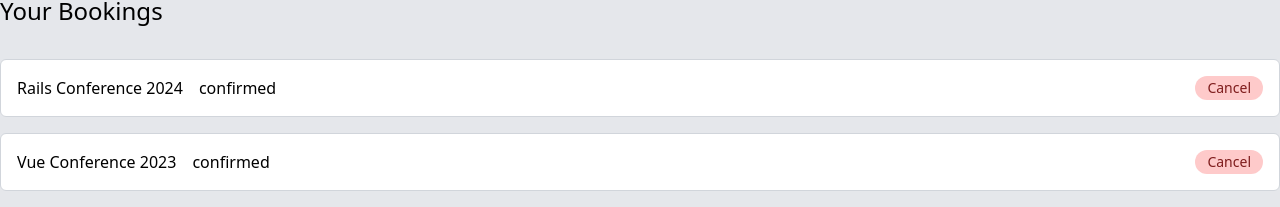
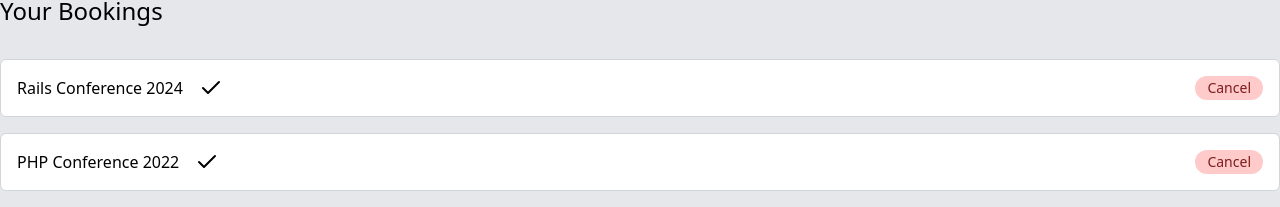
Before and after one commit to LJacobDev/vue-3-in-action-projects, a Vue app in the folder p04-event-booking/: page / in a window 1280 px wide. Shown: the part 713-920 px from the top of the page. Built offline with nearby package versions, Linux system fonts and the light colour scheme; data requests are answered from the project's data file.

Commit message:
Add lucide icons for pending and confirmed booking states

```diff
--- a/p04-event-booking/db.json
+++ b/p04-event-booking/db.json
@@ -28,32 +28,24 @@
       "description": "Join us for a day of insightful talks and networking with industry leaders in technology.",
       "location": "Convention Center, Downtown"
     }
-
   ],
   "bookings": [
     {
-      "id": "1729622810462",
+      "id": "1729706132607",
       "userId": 1,
       "eventId": "1",
       "eventTitle": "Rails Conference 2024",
       "status": "confirmed"
     },
     {
-      "id": "1729622811811",
-      "userId": 1,
-      "eventId": "2",
-      "eventTitle": "Vue Conference 2023",
-      "status": "confirmed"
-    },
-    {
-      "id": "1729622813211",
+      "id": "1729706152633",
       "userId": 1,
       "eventId": "3",
       "eventTitle": "PHP Conference 2022",
       "status": "confirmed"
     },
     {
-      "id": "1729622814427",
+      "id": "1729706164998",
       "userId": 1,
       "eventId": "4",
       "eventTitle": "Rust Conference 2021",
--- a/p04-event-booking/package.json
+++ b/p04-event-booking/package.json
@@ -12,6 +12,7 @@
     "server": "json-server --watch db.json --delay=3000 --port 3001"
   },
   "dependencies": {
+    "lucide-vue-next": "^0.453.0",
     "vue": "^3.4.29"
   },
   "devDependencies": {
--- a/p04-event-booking/src/components/BookingItem.vue
+++ b/p04-event-booking/src/components/BookingItem.vue
@@ -1,11 +1,19 @@
 <script setup>
 import SectionedCard from '@/components/SectionedCard.vue'
 import RoundButton from '@/components/RoundButton.vue'
-defineProps({
+import { LoaderCircle, Check, Loader } from 'lucide-vue-next'
+
+import { computed } from 'vue'
+
+const props = defineProps({
   label: String,
   status: String
-});
-defineEmits(['cancelBooking']);
+})
+
+const pending = computed(() => props.status === 'pending')
+const icon = computed(() => pending.value ? LoaderCircle : Check)
+
+defineEmits(['cancelBooking'])
 </script>
 
 <template>
@@ -13,7 +21,7 @@
     <div class="flex justify-between">
       <div class="flex space-x-4">
         <div>{{ label }}</div>
-        <div>{{ status }}</div>
+        <div><component :is="icon" :class="{'animate-spin':pending}"/></div>
       </div>
       <RoundButton variant="danger" @click="$emit('cancelBooking')">Cancel</RoundButton>
     </div>
```
Also changed, not shown: 1 other file (tests, documents, lock files or other folders).
